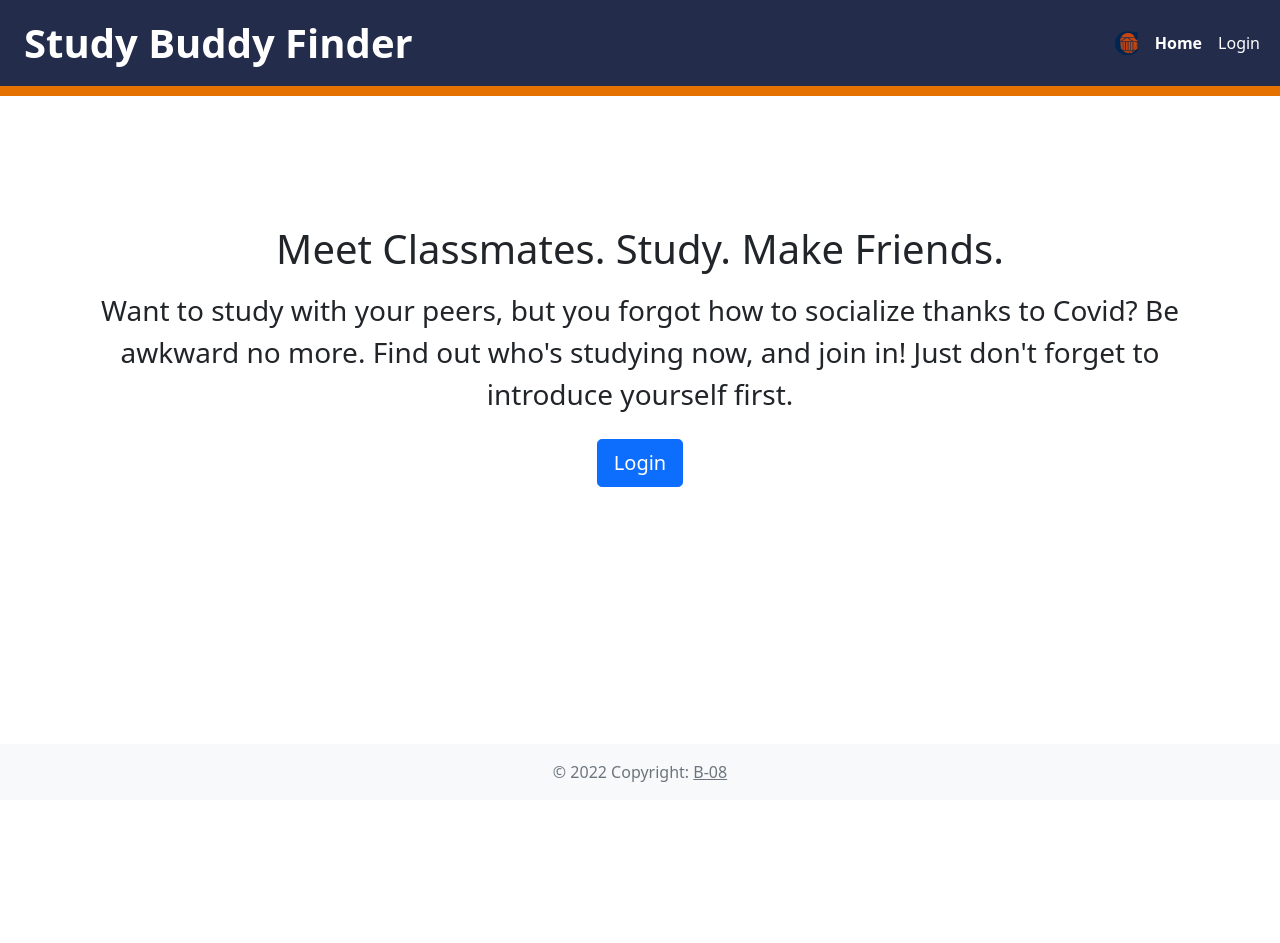
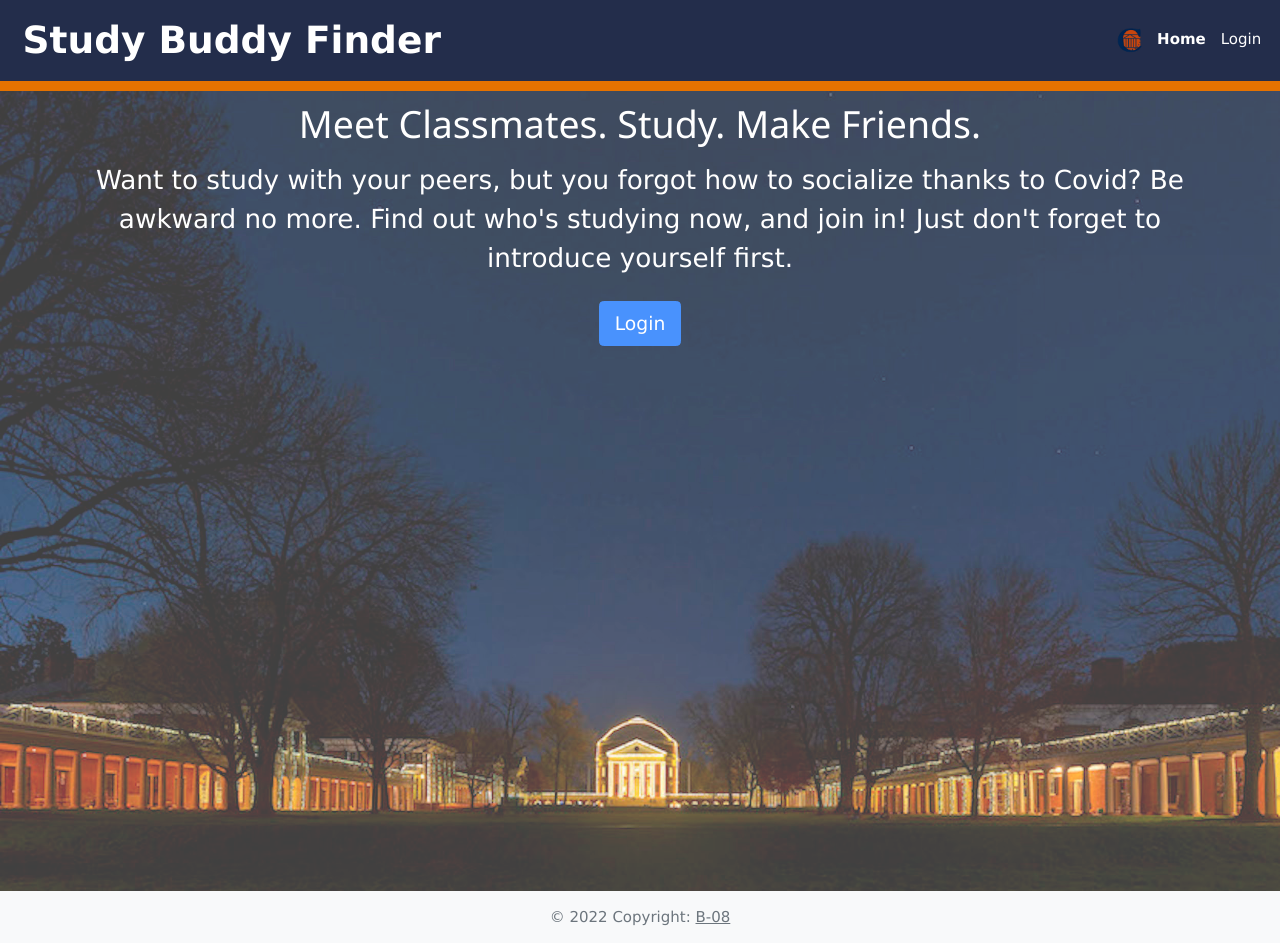
Before and after one commit to anw5ph/study-buddy-finder, a Django app: page / in a window 1280 px wide. Before the commit the page ends 782 px from the top, so only its background shows below. Run offline with Django 3.2, Linux system fonts and the light colour scheme; some libraries are stand-ins or nearby versions.

Commit message:
Background Image
bgIMG

```diff
--- a/b08/settings.py
+++ b/b08/settings.py
@@ -185,6 +185,8 @@ SITE_ID = 2
 LOGIN_REDIRECT_URL = '/'
 LOGOUT_REDIRECT_URL = '/'
 
+# TODO: use .env file and python dotenv library to load environment variables
+# bots be scraping the internet to steal your secrets
 GOOGLE_MAPS_API_KEY = 'AIzaSyC5n2sculxuvB2oeyTSpMahGVSymrAxuOg'
 
 if 'test' in sys.argv:
--- a/templates/index.html
+++ b/templates/index.html
@@ -14,8 +14,24 @@
   <link rel="stylesheet" href="https://cdn.jsdelivr.net/npm/bootstrap@5.1.3/dist/css/bootstrap.min.css"
   integrity="sha384-1BmE4kWBq78iYhFldvKuhfTAU6auU8tT94WrHftjDbrCEXSU1oBoqyl2QvZ6jIW3"
   crossorigin="anonymous">
+  <link rel="stylesheet" href="https://www.w3schools.com/w3css/4/w3.css">
+
 </head>
+<style>
+  .bgimg-1 {
+  background-image: url('static/study/rotunda.jpeg');
+  min-height: 100%;
+  background-size: cover; /* or contain depending on what you want */
+  background-position: center center;
+  background-repeat: no-repeat;
+  text-align:center;
+  margin:auto;
+  padding:0;
 
+}
+</style>
+
+<!-- top part/navbar-->
 <body class="d-flex flex-column h-100">
   <header class="container-fluid ps-4" style="background-color:#232D4B; border-bottom: 10px solid #E57200;">
     <nav class="navbar navbar-expand-lg navbar-dark">
@@ -56,16 +72,23 @@
     </nav>
   </header>
 
-  <main class="container-fluid d-flex flex-column text-center m-auto">
-    <h1 class="fs-1 mb-3">Meet Classmates. Study. Make Friends.</h1>
-    <p class="fs-3 px-5 mb-4">Want to study with your peers, but you forgot how to socialize thanks to Covid? Be awkward no more. Find out who's studying now, and join in! Just don't forget to introduce yourself first.</p>
+<!-- middle part of main page -->
+<div class="bgimg-1 w3-display-container w3-opacity-min" id="home">
+
+<main class="container-fluid d-flex flex-column text-center m-auto">
+    <h1 class="fs-1 mb-3 text-white">Meet Classmates. Study. Make Friends.</h1>
+    <p class="fs-3 px-5 mb-4 text-white">Want to study with your peers, but you forgot how to socialize thanks to Covid? Be awkward no more. Find out who's studying now, and join in! Just don't forget to introduce yourself first.</p>
     {% if user.is_authenticated %}
     <a class="btn btn-primary btn-lg m-auto" href="{% url 'study:courses' %}">Find study buddies!</a>
     {% else %}
     <a class="btn btn-primary btn-lg m-auto" href="{% provider_login_url 'google' %}">Login</a>
     {% endif %}
   </main>
+</div>
 
+
+
+<!-- footer -->
   <footer class="footer mt-auto text-center bg-light">
     <div class="p-3 text-muted">
       © 2022 Copyright:
```
Also changed, not shown: study/static/study/rotunda.jpeg (added), 1 other file.
